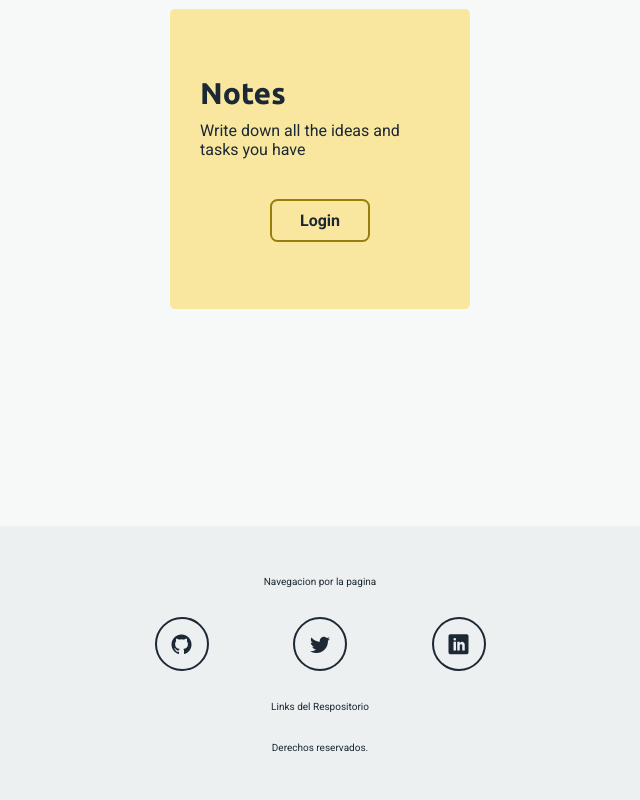
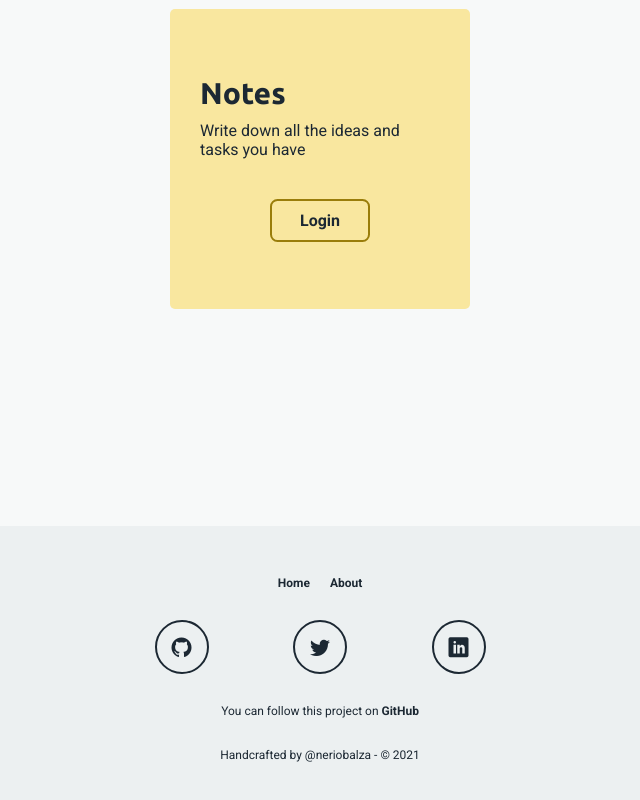
Before and after one commit to NerioBalza/notes, a React (Create React App) app: page / in a window 1280 px wide. Shown: the part 274-1074 px from the top of the page, without its empty margins (320-960 px from the left). Built offline with nearby package versions, Linux system fonts and the light colour scheme.

Commit message:
Footer terminado

```diff
--- a/src/assets/styles/components/Footer.scss
+++ b/src/assets/styles/components/Footer.scss
@@ -4,6 +4,17 @@
   display: grid;
   gap: 3rem;
   text-align: center;
+  font-size: 1.2rem;
+
+  &__nav {
+    display: flex;
+    gap: 2rem;
+    justify-content: center;
+
+    a {
+      font-weight: bold;
+    }
+  }
 }
 
 body.dark .footer {
--- a/src/components/Footer.jsx
+++ b/src/components/Footer.jsx
@@ -1,14 +1,31 @@
 import React from "react";
+import { Link } from "react-router-dom";
 
 import SocialMedia from "./SocialMedia";
 
 const Footer = () => {
   return (
     <footer className="footer">
-      <div>Navegacion por la pagina</div>
+      <div className="footer__nav">
+        <Link className="footer__link" to="/">
+          Home
+        </Link>
+        <Link className="footer__link" to="/about">
+          About
+        </Link>
+      </div>
       <SocialMedia />
-      <div>Links del Respositorio</div>
-      <div>Derechos reservados.</div>
+      <div>
+        <p>
+          You can follow this project on{" "}
+          <a href="https://github.com/NerioBalza/notes" target="blank">
+            <b>GitHub</b>
+          </a>
+        </p>
+      </div>
+      <div>
+        <p>Handcrafted by @neriobalza - © 2021</p>
+      </div>
     </footer>
   );
 };
```
